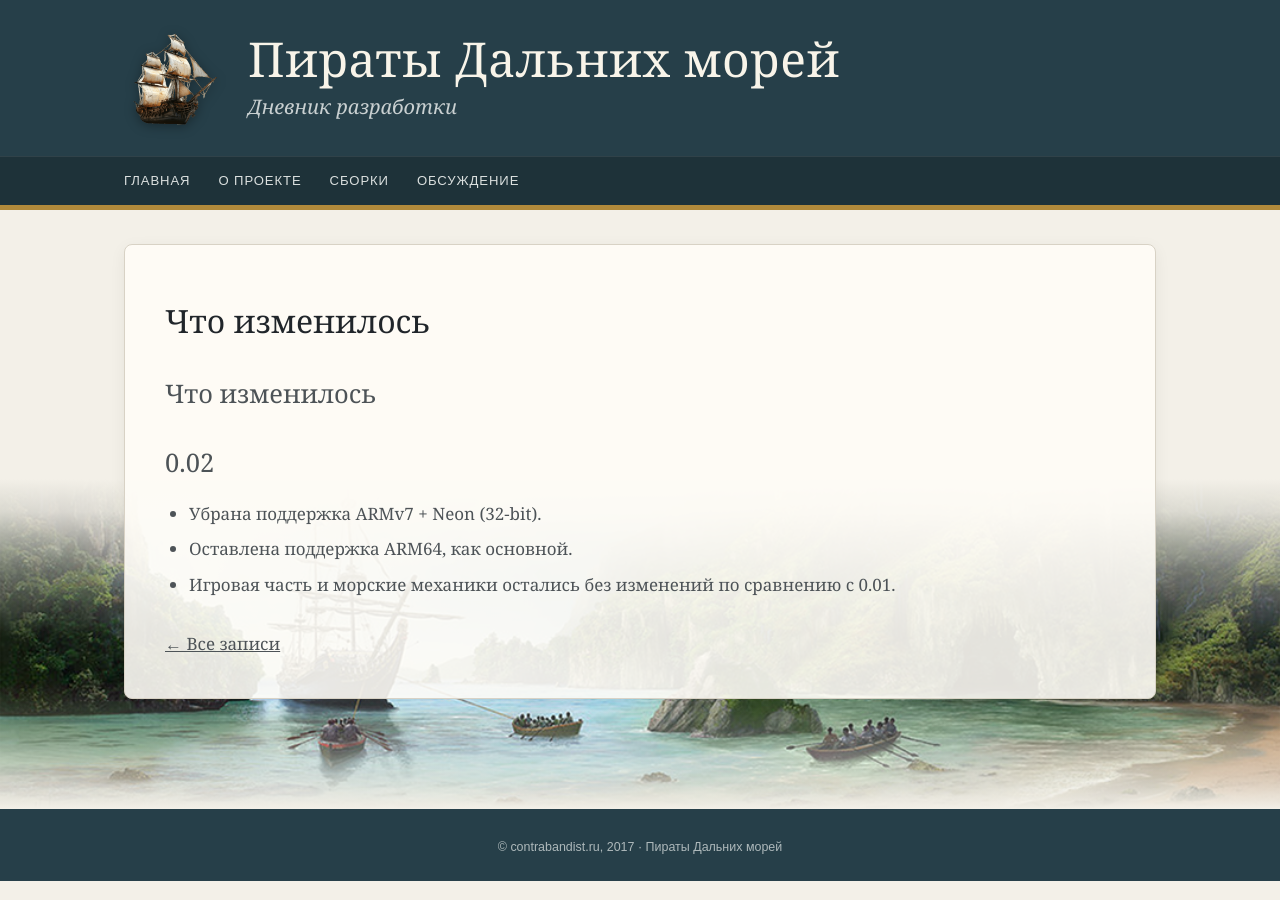
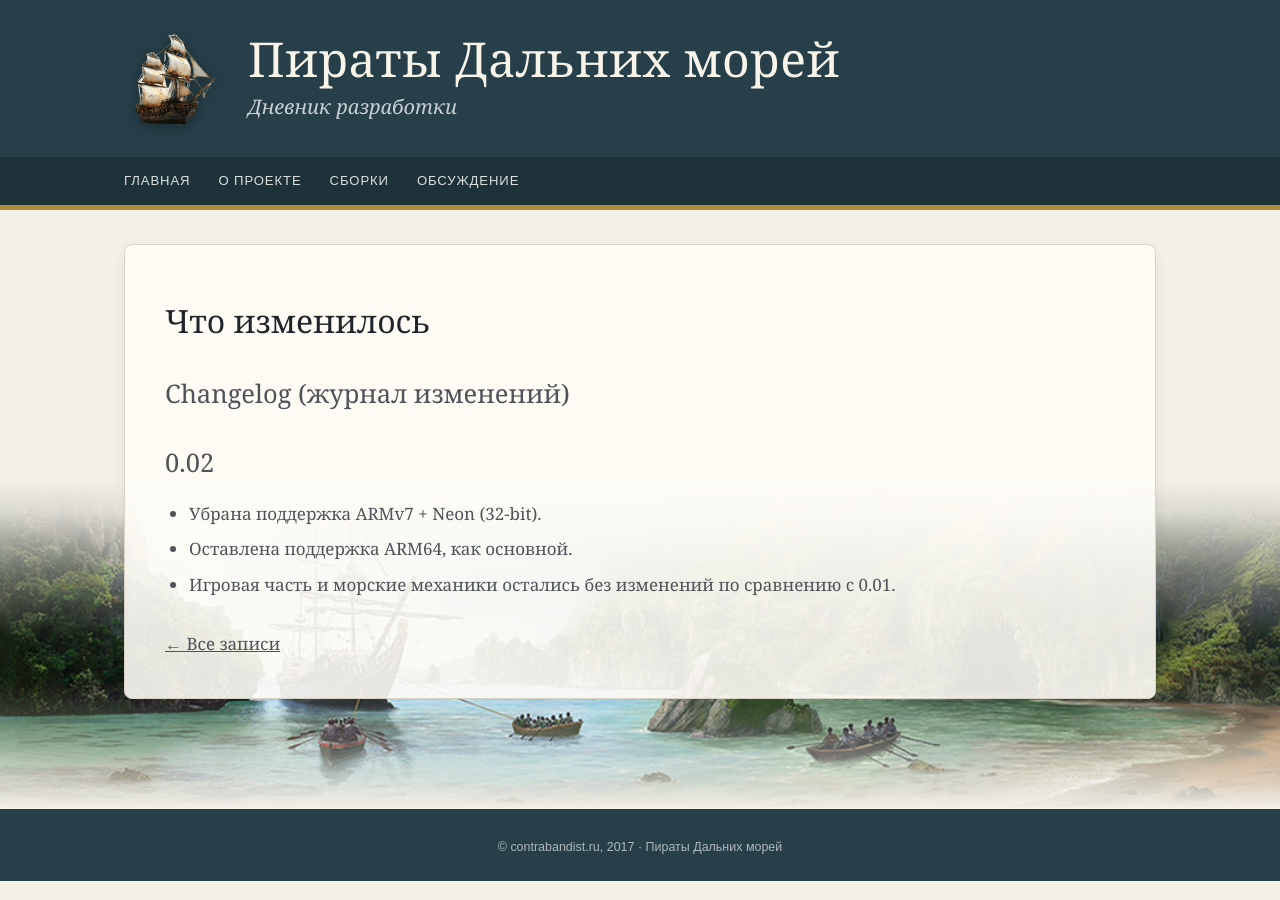
Before and after one commit to tislic/SeaDogsPort, a Jekyll site: the page built from chto-izmenilos.md, in a window 1280 px wide. Built offline with Jekyll 4.4.1, drawn with Linux system fonts in a browser that asks for light colours.

Commit message:
Rename section header to 'Changelog'

```diff
--- a/chto-izmenilos.md
+++ b/chto-izmenilos.md
@@ -4,7 +4,7 @@ title: Что изменилось
 permalink: /chto-izmenilos/
 ---
 
-# Что изменилось
+# Changelog (журнал изменений)
 
 ## 0.02
 
```
